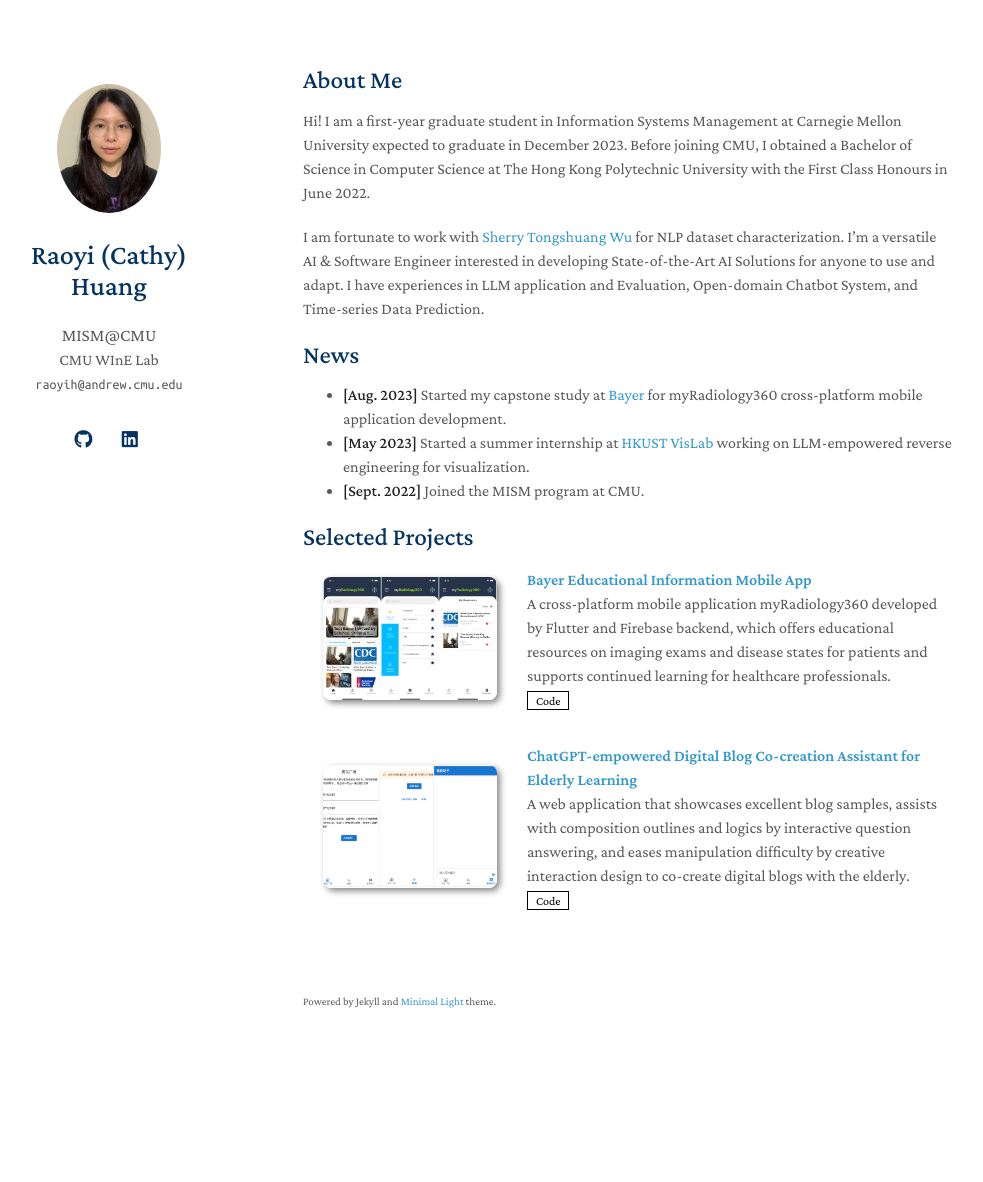
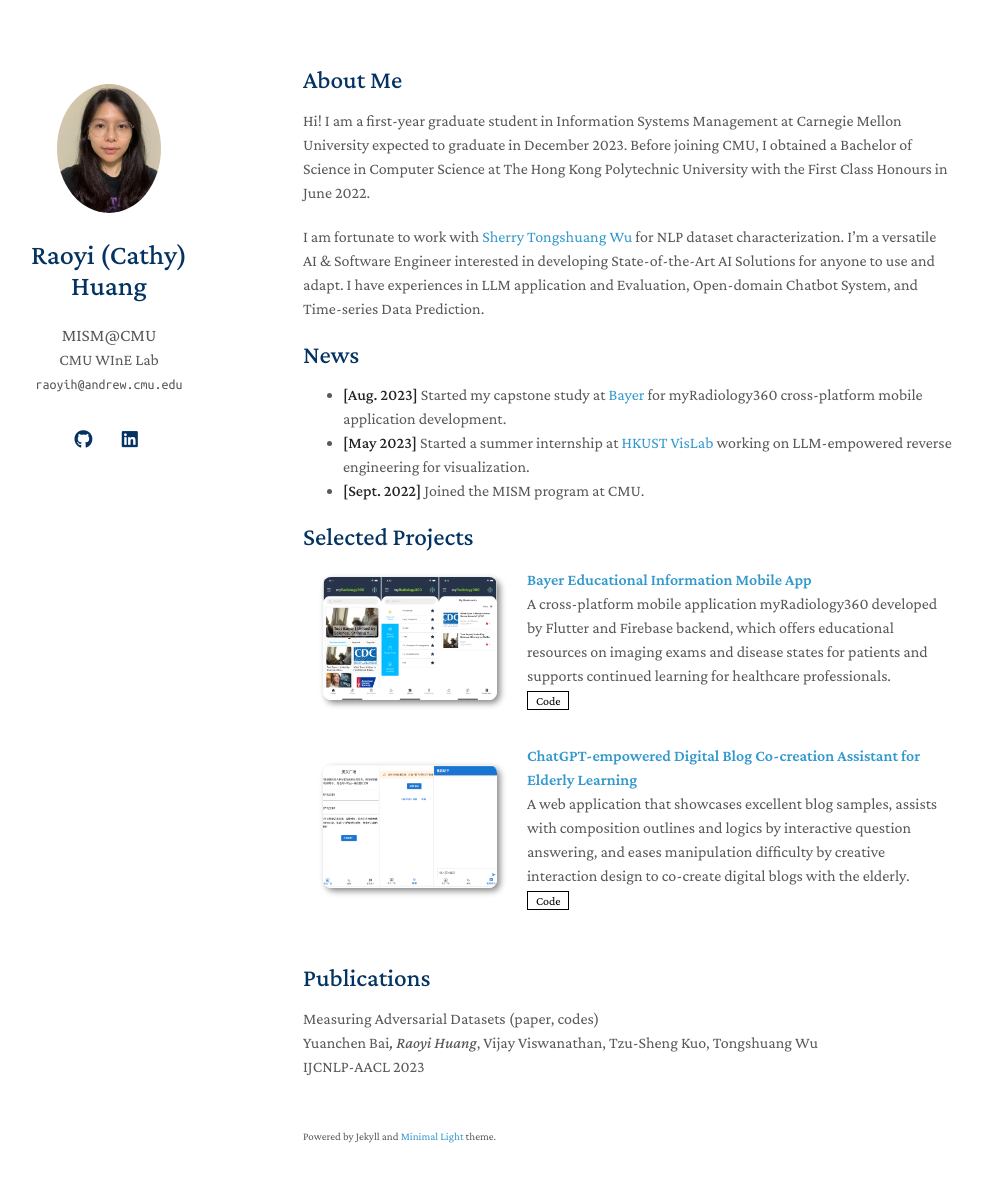
Before and after one commit to Huang-Raoyi/Huang-Raoyi.github.io, a Jekyll site: the page built from index.md, in a window 1280 px wide and 1217 px high. Shown: the top 1182 px of the window, without its empty margins (167-1150 px from the left). Built offline with Jekyll 4.4.1, drawn with Linux system fonts in a browser that asks for light colours; nearby versions of some CDN libraries; a style sheet for code colours, icons or effects is not loaded; our own code applies the rules of GitHub Pages for plain Markdown files.

Commit message:
Update index.md

```diff
--- a/index.md
+++ b/index.md
@@ -24,3 +24,9 @@
 {% include_relative _includes/projects.md %}
 <!--- {% include_relative _includes/publications.md %} --->
 <!--- {% include_relative _includes/services.md %} --->
+
+
+## Publications
+Measuring Adversarial Datasets (paper, codes) <br>
+Yuanchen Bai*, Raoyi Huang*, Vijay Viswanathan, Tzu-Sheng Kuo, Tongshuang Wu <br>
+IJCNLP-AACL 2023
```
